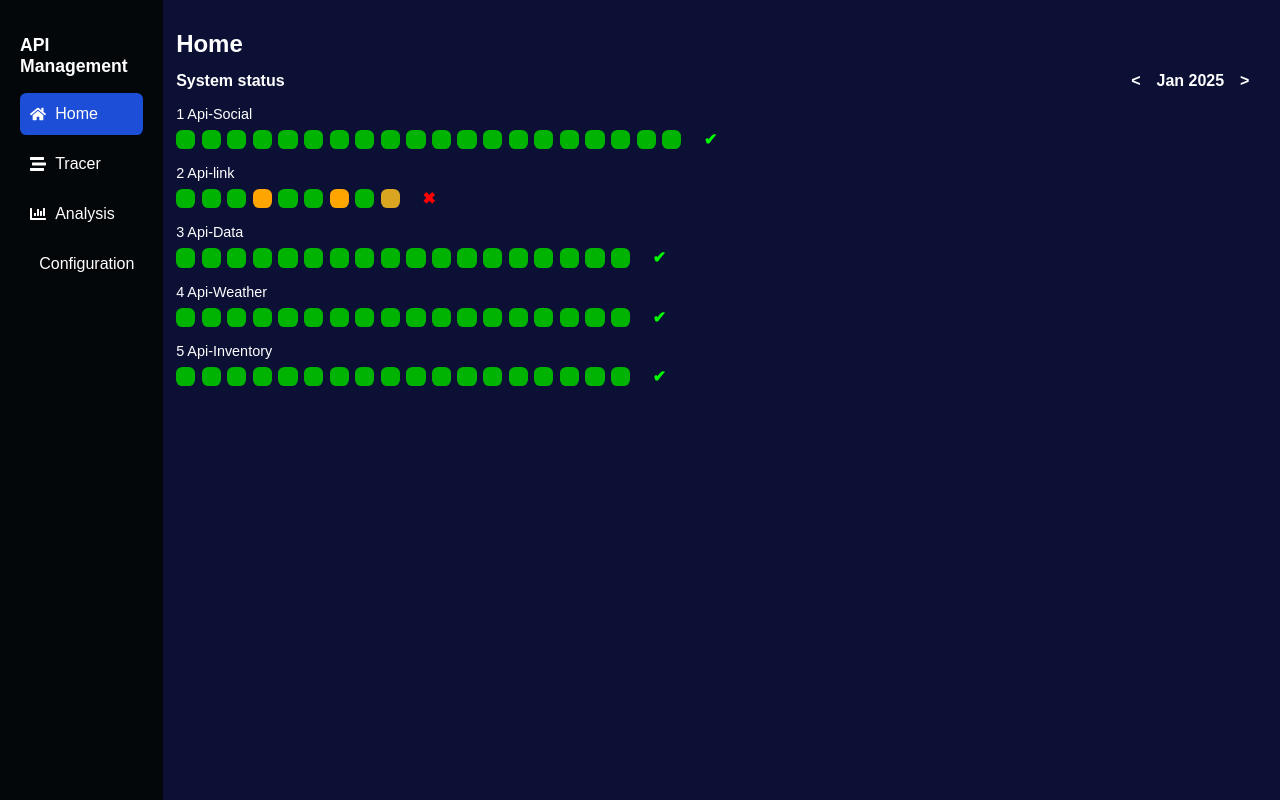
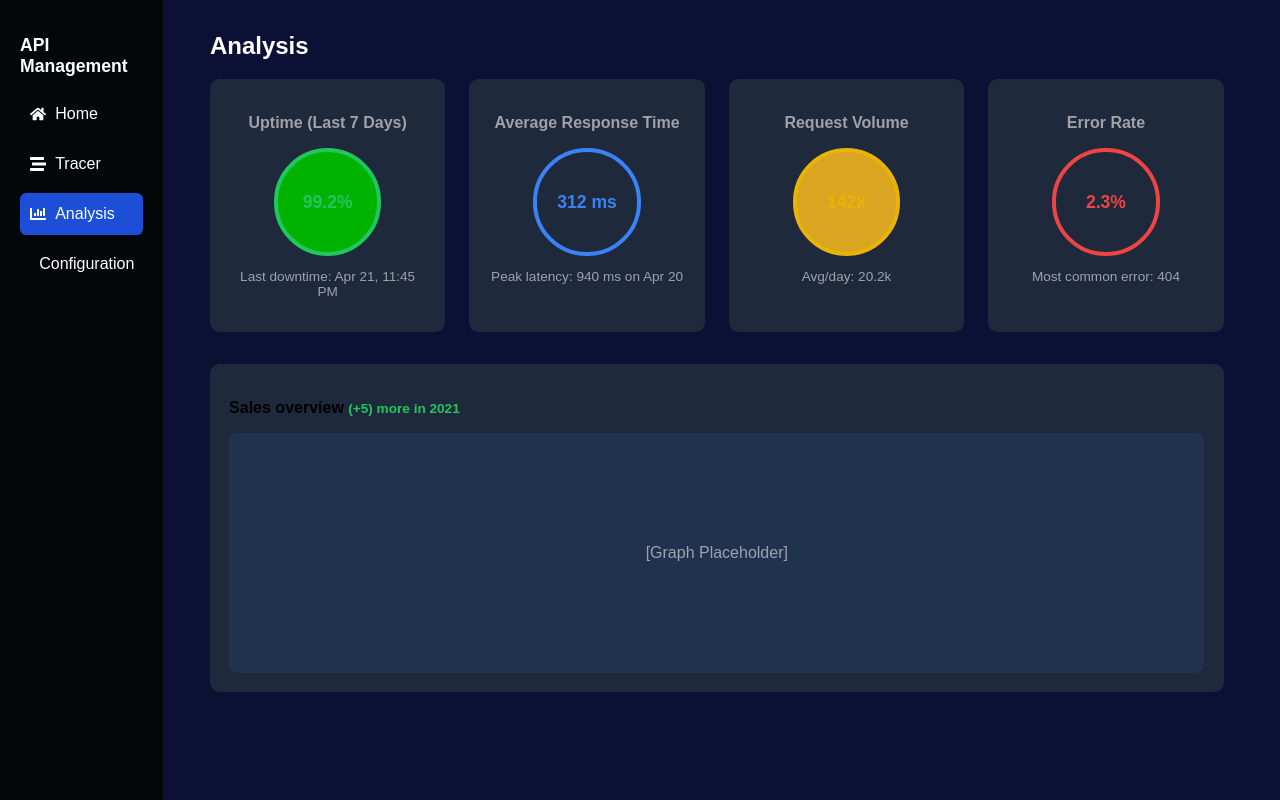
Before and after one commit to Sourav-Sharma-001/Evaluation, a React (Vite) app in the folder Frontend/my-app/: page /analysis in a window 1280 px wide. Built offline with nearby package versions, Linux system fonts and the light colour scheme.

Commit message:
routing implemented

```diff
--- a/Frontend/my-app/src/Components/Dasboard.jsx
+++ b/Frontend/my-app/src/Components/Dasboard.jsx
@@ -1,7 +1,11 @@
 import React from "react";
+import { Routes, Route } from "react-router-dom";
 import "./Dashboard.css";
 import Sidebar from "./Sidebar/Sidebar";
-import Home from "./Pages/Home/Home"
+import Home from "./Pages/Home/Home";
+import Tracer from "./Pages/Tracer/Tracer";
+import Analysis from "./Pages/Analysis/Analysis";
+import Config from "./Pages/Config/Config";
 
 export default function Dashboard() {
   return (
@@ -10,7 +14,12 @@ export default function Dashboard() {
         <Sidebar />
       </div>
       <div className="pages-container">
-        <Home />
+        <Routes>
+          <Route path="/" element={<Home />} />
+          <Route path="/tracer" element={<Tracer />} />
+          <Route path="/analysis" element={<Analysis />} />
+          <Route path="/config" element={<Config />} />
+        </Routes>
       </div>
     </div>
   );
--- a/Frontend/my-app/src/Components/Sidebar/Sidebar.css
+++ b/Frontend/my-app/src/Components/Sidebar/Sidebar.css
@@ -34,3 +34,13 @@
 .sidebar .active {
   background: #1d4ed8;
 }
+
+/* Add this to style the Link inside li */
+.sidebar li a {
+  display: flex;
+  align-items: center;
+  gap: 0.6rem;
+  color: inherit;
+  text-decoration: none;
+  width: 100%;
+}
--- a/Frontend/my-app/src/Components/Sidebar/Sidebar.jsx
+++ b/Frontend/my-app/src/Components/Sidebar/Sidebar.jsx
@@ -1,17 +1,28 @@
 import React from "react";
+import { Link, useLocation } from "react-router-dom";
 import { FaHome, FaStream, FaChartBar, FaCog } from "react-icons/fa";
 import "./Sidebar.css";
 
 export default function Sidebar() {
+  const location = useLocation();
+
   return (
     <aside className="sidebar">
       <h2 className="logo">API Management</h2>
       <nav>
         <ul>
-          <li className="active"><FaHome /> Home</li>
-          <li><FaStream /> Tracer</li>
-          <li><FaChartBar /> Analysis</li>
-          <li><FaCog /> Configuration</li>
+          <li className={location.pathname === "/" ? "active" : ""}>
+            <Link to="/"><FaHome /> Home</Link>
+          </li>
+          <li className={location.pathname === "/tracer" ? "active" : ""}>
+            <Link to="/tracer"><FaStream /> Tracer</Link>
+          </li>
+          <li className={location.pathname === "/analysis" ? "active" : ""}>
+            <Link to="/analysis"><FaChartBar /> Analysis</Link>
+          </li>
+          <li className={location.pathname === "/config" ? "active" : ""}>
+            <Link to="/config"><FaCog /> Configuration</Link>
+          </li>
         </ul>
       </nav>
     </aside>
--- a/Frontend/my-app/src/main.jsx
+++ b/Frontend/my-app/src/main.jsx
@@ -1,10 +1,13 @@
-import { StrictMode } from 'react'
-import { createRoot } from 'react-dom/client'
-import "./main.css"
-import Dasboard from './Components/Dasboard'
+import { StrictMode } from "react";
+import { createRoot } from "react-dom/client";
+import { BrowserRouter } from "react-router-dom";
+import "./main.css";
+import Dashboard from "./Components/Dasboard";
 
-createRoot(document.getElementById('root')).render(
+createRoot(document.getElementById("root")).render(
   <StrictMode>
-    <Dasboard />
-  </StrictMode>,
-)
+    <BrowserRouter>
+      <Dashboard />
+    </BrowserRouter>
+  </StrictMode>
+);
```
